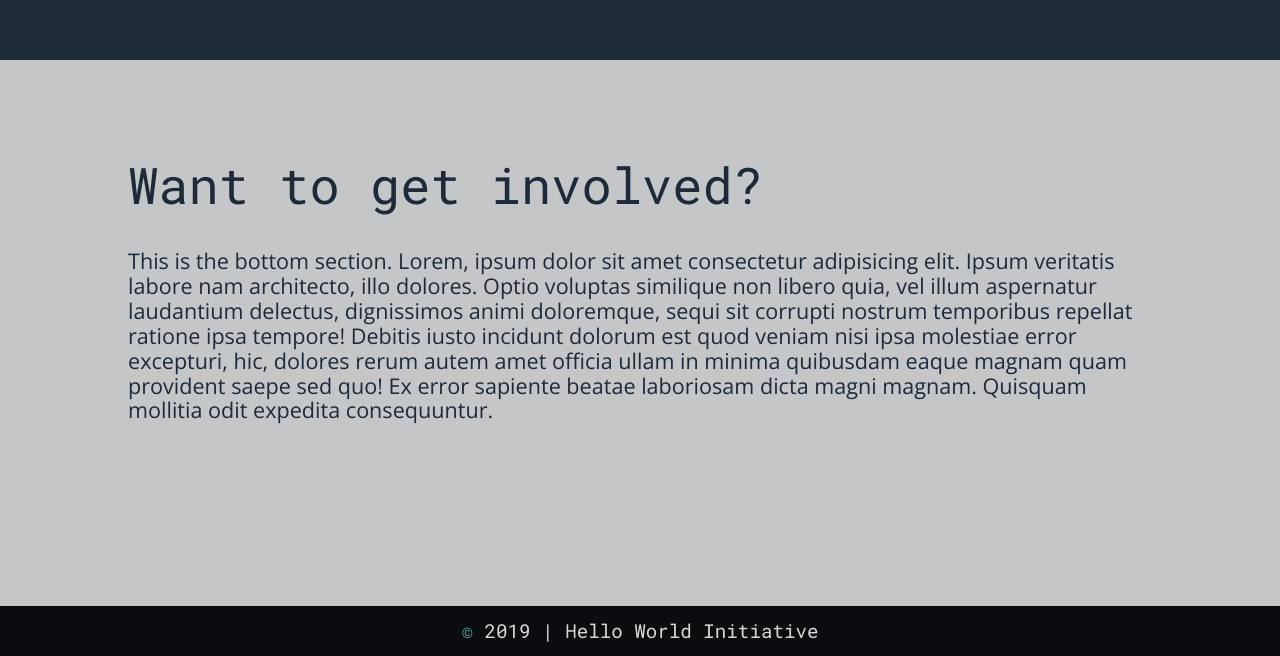
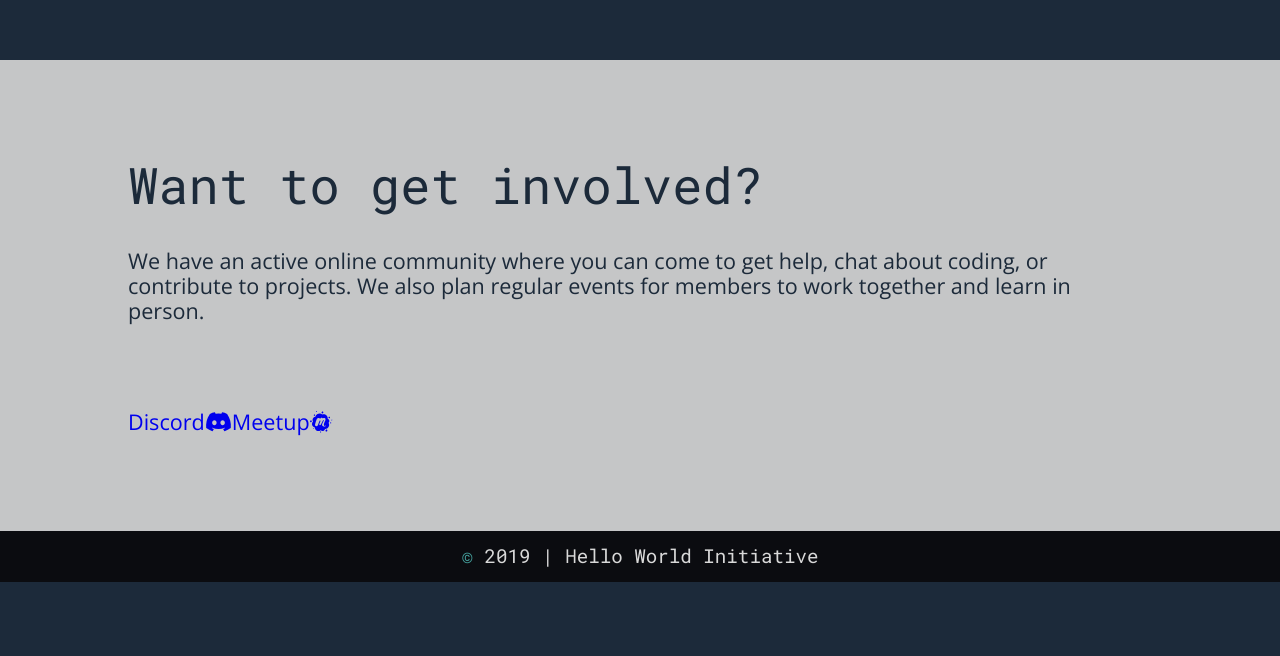
Before and after one commit to hello-world-initiative/hello-world-initiative, a React (Create React App) app: page /about in a window 1280 px wide. Shown: the part 1788-2444 px from the top of the page. After the commit the page ends 2370 px from the top, so only its background shows below. Built offline with nearby package versions, Linux system fonts and the light colour scheme.

Commit message:
Added linkbuttons to each page

```diff
--- a/src/pages/About.js
+++ b/src/pages/About.js
@@ -2,6 +2,10 @@ import React from 'react'
 import Header from '../components/Header'
 import Section from '../components/Section'
 import Heading, {AlternateHeading} from '../components/Heading'
+import LinkButton from '../components/LinkButton'
+
+const discordURL = "https://discord.gg/CEGxS5k"
+const meetupURL = "https://www.meetup.com/thehwi"
 
 const About = () => {
   return (
@@ -24,7 +28,22 @@ const About = () => {
         </Section>
         <Section color="light">
           <AlternateHeading>Want to get involved?</AlternateHeading>
-          <p>This is the bottom section. Lorem, ipsum dolor sit amet consectetur adipisicing elit. Ipsum veritatis labore nam architecto, illo dolores. Optio voluptas similique non libero quia, vel illum aspernatur laudantium delectus, dignissimos animi doloremque, sequi sit corrupti nostrum temporibus repellat ratione ipsa tempore! Debitis iusto incidunt dolorum est quod veniam nisi ipsa molestiae error excepturi, hic, dolores rerum autem amet officia ullam in minima quibusdam eaque magnam quam provident saepe sed quo! Ex error sapiente beatae laboriosam dicta magni magnam. Quisquam mollitia odit expedita consequuntur.</p>
+          {/* Todo: Add links to this paragraph */}
+          <p>We have an active online community where you can come to get help, chat about coding, or contribute to projects. We also plan regular events for members to work together and learn in person.</p>
+          <div className="linkButton-container">
+            <LinkButton
+              to={discordURL}
+              text="Discord"
+              icon={["fab", "discord"]}
+              type="regular"
+            />
+            <LinkButton
+              to={meetupURL}
+              text="Meetup"
+              icon={["fab", "meetup"]}
+              type="regular"
+            />
+          </div>
         </Section>
       </main>
     </>
--- a/src/pages/Community.js
+++ b/src/pages/Community.js
@@ -2,6 +2,9 @@ import React from 'react'
 import Header from '../components/Header'
 import Section from '../components/Section'
 import Heading, {AlternateHeading} from '../components/Heading'
+import LinkButton from '../components/LinkButton'
+
+const discordURL = "https://discord.gg/CEGxS5k"
 
 const Community = () => {
   return (
@@ -16,7 +19,14 @@ const Community = () => {
         </Section>
         <Section color="light">
           <AlternateHeading>Join our community</AlternateHeading>
-          <p>This is the bottom section. Lorem, ipsum dolor sit amet consectetur adipisicing elit. Ipsum veritatis labore nam architecto, illo dolores. Optio voluptas similique non libero quia, vel illum aspernatur laudantium delectus, dignissimos animi doloremque, sequi sit corrupti nostrum temporibus repellat ratione ipsa tempore! Debitis iusto incidunt dolorum est quod veniam nisi ipsa molestiae error excepturi, hic, dolores rerum autem amet officia ullam in minima quibusdam eaque magnam quam provident saepe sed quo! Ex error sapiente beatae laboriosam dicta magni magnam. Quisquam mollitia odit expedita consequuntur.</p>
+          <div className="linkButton-container">
+            <LinkButton
+              to={discordURL}
+              text="Discord"
+              icon={["fab", "discord"]}
+              type="solid"
+            />
+          </div>
         </Section>
       </main>
     </>
--- a/src/pages/Events.js
+++ b/src/pages/Events.js
@@ -2,6 +2,9 @@ import React from 'react'
 import Header from '../components/Header'
 import Section from '../components/Section'
 import Heading, {AlternateHeading} from '../components/Heading'
+import LinkButton from '../components/LinkButton'
+
+const meetupURL = "https://www.meetup.com/thehwi"
 
 const Events = () => {
   return (
@@ -16,7 +19,14 @@ const Events = () => {
         </Section>
         <Section color="light">
           <AlternateHeading>Join us at an event</AlternateHeading>
-          <p>This is the bottom section. Lorem, ipsum dolor sit amet consectetur adipisicing elit. Ipsum veritatis labore nam architecto, illo dolores. Optio voluptas similique non libero quia, vel illum aspernatur laudantium delectus, dignissimos animi doloremque, sequi sit corrupti nostrum temporibus repellat ratione ipsa tempore! Debitis iusto incidunt dolorum est quod veniam nisi ipsa molestiae error excepturi, hic, dolores rerum autem amet officia ullam in minima quibusdam eaque magnam quam provident saepe sed quo! Ex error sapiente beatae laboriosam dicta magni magnam. Quisquam mollitia odit expedita consequuntur.</p>
+          <div className="linkButton-container">
+            <LinkButton
+              to={meetupURL}
+              text="Meetup"
+              icon={["fab", "meetup"]}
+              type="regular"
+            />
+          </div>
         </Section>
       </main>
     </>
```
